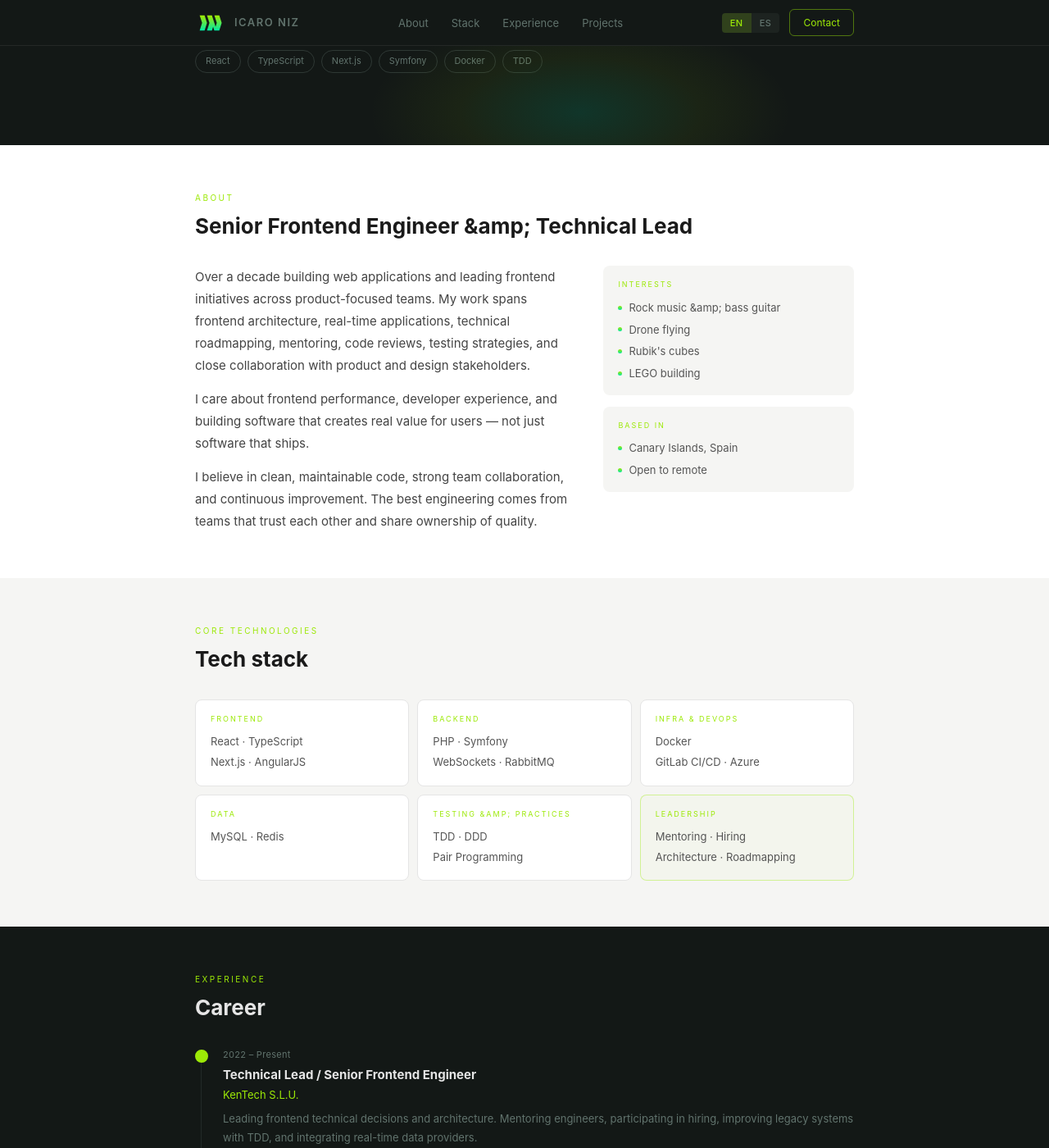
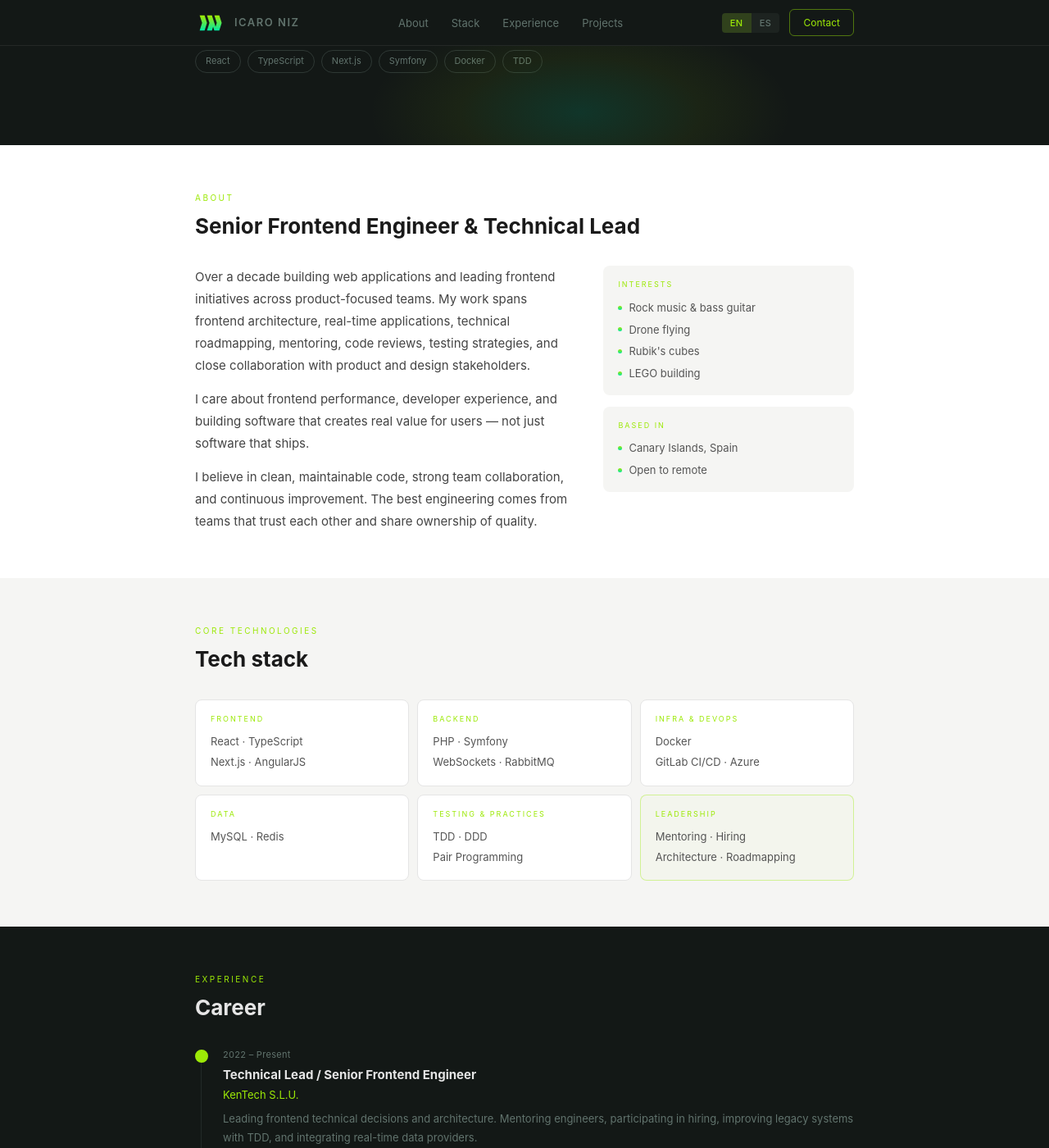
Before and after one commit to icaroniz/icaroniz, a Jekyll site: the page built from index.html, in a window 1280 px wide and 1400 px high, scrolled down 452 px. Shown: the whole window at 82% size. Built offline with Jekyll 4.4.1, drawn with Linux system fonts in a browser that asks for light colours; part of the change alters nothing that is shown.

Commit message:
fix: add favicon and fix &amp; literal rendering in i18n strings
Co-Authored-By: Claude Sonnet 4.6 <noreply@anthropic.com>

```diff
--- a/_layouts/default.html
+++ b/_layouts/default.html
@@ -6,6 +6,7 @@
   <title>{% if page.title %}{{ page.title }} | {% endif %}Ícaro Niz</title>
   <meta name="description" content="Senior Frontend Engineer and Technical Lead with 10+ years of experience building web applications and leading frontend teams." />
   <link rel="stylesheet" href="{{ '/assets/css/main.css' | relative_url }}" />
+  <link rel="icon" href="{{ '/assets/img/favicon.ico' | relative_url }}" type="image/x-icon" />
   <link rel="preconnect" href="https://fonts.googleapis.com" />
   <link rel="preconnect" href="https://fonts.gstatic.com" crossorigin />
 </head>
--- a/assets/js/i18n.js
+++ b/assets/js/i18n.js
@@ -15,10 +15,10 @@
       'hero-cta':     'View experience',
 
       'about-label': 'About',
-      'about-title': 'Senior Frontend Engineer &amp; Technical Lead',
+      'about-title': 'Senior Frontend Engineer & Technical Lead',
       'about-body':  '<p>Over a decade building web applications and leading frontend initiatives across product-focused teams. My work spans frontend architecture, real-time applications, technical roadmapping, mentoring, code reviews, testing strategies, and close collaboration with product and design stakeholders.</p><p>I care about frontend performance, developer experience, and building software that creates real value for users — not just software that ships.</p><p>I believe in clean, maintainable code, strong team collaboration, and continuous improvement. The best engineering comes from teams that trust each other and share ownership of quality.</p>',
       'interests-label':  'Interests',
-      'interest-0': 'Rock music &amp; bass guitar',
+      'interest-0': 'Rock music & bass guitar',
       'interest-1': 'Drone flying',
       'interest-2': "Rubik's cubes",
       'interest-3': 'LEGO building',
@@ -27,7 +27,7 @@
 
       'stack-label': 'Core Technologies',
       'stack-title': 'Tech stack',
-      'stack-testing-cat': 'Testing &amp; Practices',
+      'stack-testing-cat': 'Testing & Practices',
       'stack-lead-cat':    'Leadership',
       'stack-lead-items':  'Mentoring · Hiring<br>Architecture · Roadmapping',
 
@@ -73,7 +73,7 @@
       'hero-cta':     'Ver experiencia',
 
       'about-label': 'Sobre mí',
-      'about-title': 'Senior Frontend Engineer &amp; Technical Lead',
+      'about-title': 'Senior Frontend Engineer & Technical Lead',
       'about-body':  '<p>Más de una década construyendo aplicaciones web y liderando iniciativas de frontend en equipos centrados en producto. Mi trabajo abarca arquitectura frontend, aplicaciones en tiempo real, roadmapping técnico, mentoring, revisiones de código y colaboración estrecha con producto y diseño.</p><p>Me preocupa el rendimiento frontend, la experiencia del desarrollador y construir software que genere valor real para los usuarios — no solo software que se entrega.</p><p>Creo en código limpio y mantenible, en la colaboración de equipo y en la mejora continua. La mejor ingeniería surge de equipos que confían entre sí y comparten la responsabilidad de la calidad.</p>',
       'interests-label':  'Intereses',
       'interest-0': 'Música rock y bajo eléctrico',
--- a/index.html
+++ b/index.html
@@ -94,7 +94,7 @@ title: ""
       <aside class="about-aside">
         <div class="aside-card">
           <p class="aside-label" data-i18n="interests-label">Interests</p>
-          <div class="aside-item"><span class="aside-dot"></span><span data-i18n="interest-0">Rock music &amp; bass guitar</span></div>
+          <div class="aside-item"><span class="aside-dot"></span><span data-i18n="interest-0">Rock music & bass guitar</span></div>
           <div class="aside-item"><span class="aside-dot"></span><span data-i18n="interest-1">Drone flying</span></div>
           <div class="aside-item"><span class="aside-dot"></span><span data-i18n="interest-2">Rubik's cubes</span></div>
           <div class="aside-item"><span class="aside-dot"></span><span data-i18n="interest-3">LEGO building</span></div>
```
